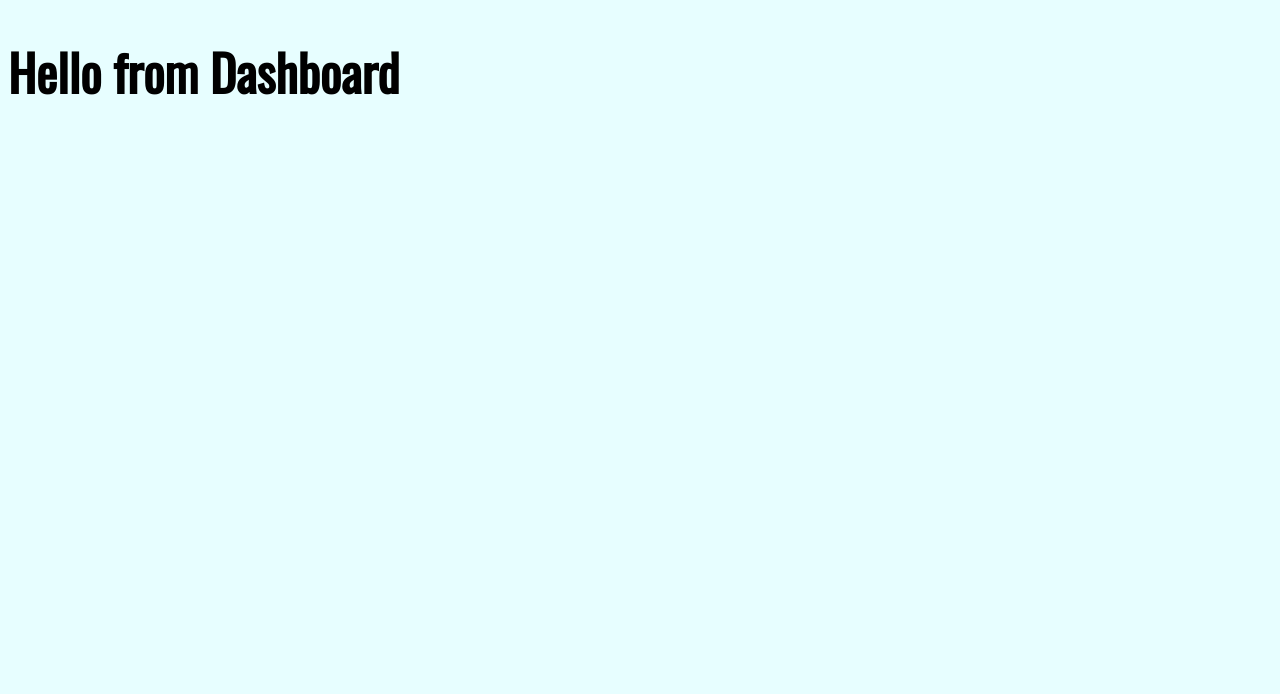
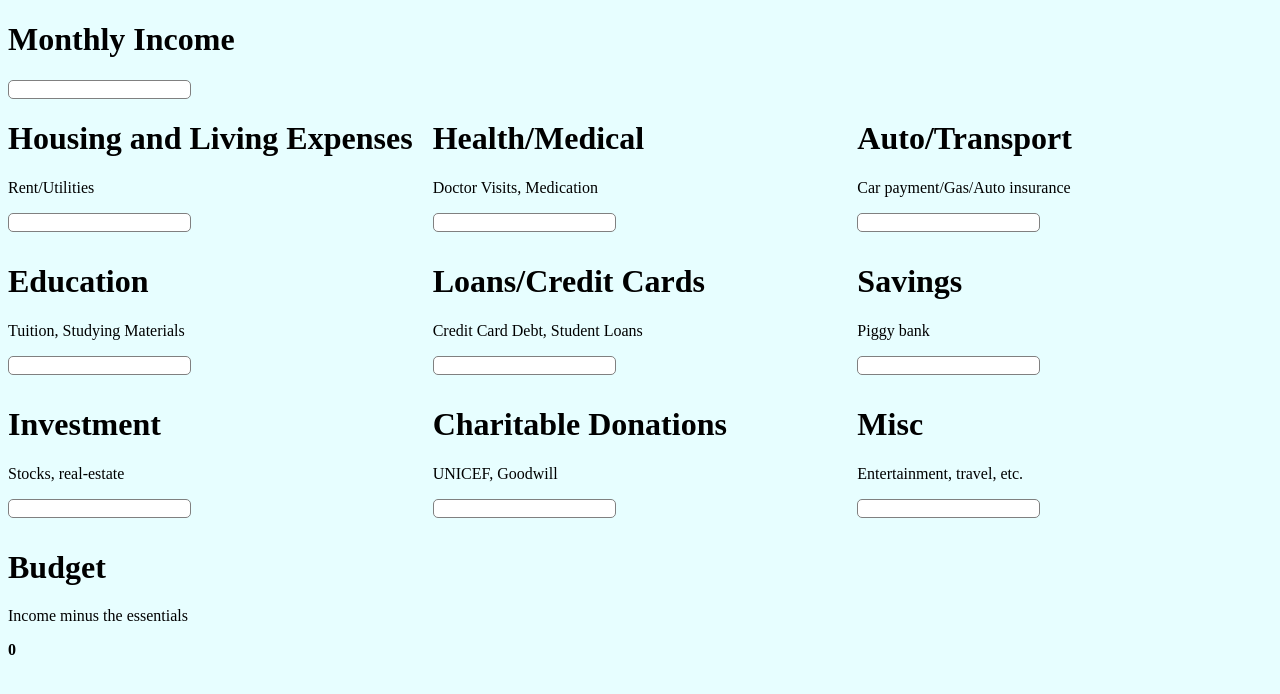
Before and after one commit to JigglyPuff-FTRI5/CurrenSee, a React app: page /dashboard in a window 1280 px wide. Shown: the top 694 px of the page. Built offline with nearby package versions, Linux system fonts and the light colour scheme.

Commit message:
merging dashboard updates

```diff
--- a/client/actions/actions.js
+++ b/client/actions/actions.js
@@ -27,6 +27,11 @@ export const passwordInputActionCreator = (input) => ({
   payload: input
 });
 
+export const updateBudgetActionCreator = () => ({
+  type: types.UPDATE_BUDGET,
+});
+
+
 export const submitSignupActionCreator = (user) => {
   return (dispatch) => {
     fetch('/user/signup', {
@@ -42,6 +47,32 @@ export const submitSignupActionCreator = (user) => {
     }).then(res => {
       console.log(res);
       dispatch({type: types.SUBMIT_SIGNUP})
+    })
+    .catch(err => console.log(err))
+  }
+}
+
+export const submitBudgetActionCreator = (total) => {
+  return (dispatch) => {
+    fetch('endpoint', {
+      method: "POST",
+      headers: {
+        "Content-Type": "application/json",
+      },
+      body: JSON.stringify({
+        housing: total.housing,
+      health: total.health,
+      auto: total.auto,
+      education: total.education,
+      loans: total.loans,
+      savings: total.savings,
+      investment: total.investment,
+      charity: total.charity,
+      misc: total.misc
+      })
+    }).then(res => {
+      console.log(res);
+    dispatch({type: types.SUBMIT_BUDGET})
     })
     .catch(err => console.log(err))
   }
@@ -65,3 +96,57 @@ export const submitLoginActionCreator = (user) => {
     .catch(err => console.log(err))
   }
 }
+
+
+
+// Budget Actions
+
+export const monthlyIncomeActionCreator = (input) => ({
+  type: types.INCOME_INPUT,
+  payload: input
+});
+
+export const housingInputActionCreator = (input) => ({
+  type: types.HOUSING_INPUT,
+  payload: input
+});
+
+export const healthInputActionCreator = (input) => ({
+  type: types.HEALTH_INPUT,
+  payload: input
+});
+
+export const autoInputActionCreator = (input) => ({
+  type: types.AUTO_INPUT,
+  payload: input
+});
+
+export const educationInputActionCreator = (input) => ({
+  type: types.EDUCATION_INPUT,
+  payload: input
+});
+
+export const loansInputActionCreator = (input) => ({
+  type: types.LOANS_INPUT,
+  payload: input
+});
+
+export const savingsInputActionCreator = (input) => ({
+  type: types.SAVINGS_INPUT,
+  payload: input
+});
+
+export const investInputActionCreator = (input) => ({
+  type: types.INVEST_INPUT,
+  payload: input
+});
+
+export const charInputActionCreator = (input) => ({
+  type: types.CHAR_INPUT,
+  payload: input
+});
+
+export const miscInputActionCreator = (input) => ({
+  type: types.MISC_INPUT,
+  payload: input
+});
--- a/client/components/Login.jsx
+++ b/client/components/Login.jsx
@@ -5,6 +5,7 @@ import { connect, useDispatch, useSelector } from 'react-redux';
 function Login(){
     const dispatch = useDispatch();
     const auth = useSelector(state => state.auth);
+    const navigate = useNavigate();
 
     const submit = (e) => {
         e.preventDefault();
@@ -13,7 +14,7 @@ function Login(){
             password: auth.password
         }
         dispatch(submitLoginActionCreator(user));
-        // navitage(/) ** Fill in route for main budget page
+        navitage('/dashboard')
     }
 
     return(
--- a/client/components/Mainpage.jsx
+++ b/client/components/Mainpage.jsx
@@ -5,8 +5,8 @@ import {Link} from 'react-router-dom'
 function Mainpage(){
 
     return(
-        <div class='mainpage'>
-            <h1>Curren$ee</h1>
+        <div className='mainpage'>
+            <h1 className = 'title'>Curren$ee</h1>
             <Link to='/login'>
             <button>Login</button>
             </Link>
--- a/client/components/Signup.jsx
+++ b/client/components/Signup.jsx
@@ -5,6 +5,7 @@ import { connect, useDispatch, useSelector } from 'react-redux';
 function SignUp() {
     const dispatch = useDispatch();
     const auth = useSelector(state => state.auth);
+    const navigate = useNavigate();
 
     const submit = (e) => {
         e.preventDefault();
@@ -14,7 +15,7 @@ function SignUp() {
             password: auth.password
         }
         dispatch(submitSignupActionCreator(user));
-        // navitage(/) ** Fill in route for main budget page
+        navitage('/dashboard')
     }
 
     return(
--- a/client/constants/actionTypes.js
+++ b/client/constants/actionTypes.js
@@ -4,3 +4,16 @@ export const EMAIL_INPUT = 'EMAIL_INPUT';
 export const PASSWORD_INPUT = 'PASSWORD_INPUT';
 export const SUBMIT_SIGNUP = 'SUBMIT_SIGNUP';
 export const SUBMIT_LOGIN = 'SUBMIT_LOGIN';
+
+export const HOUSING_INPUT = 'HOUSING_INPUT'
+export const HEALTH_INPUT = 'HEALTH_INPUT'
+export const AUTO_INPUT = 'AUTO_INPUT'
+export const EDUCATION_INPUT = 'EDUCATION_INPUT'
+export const LOANS_INPUT = 'LOANS_INPUT'
+export const SAVINGS_INPUT = 'SAVINGS_INPUT'
+export const INVEST_INPUT = 'INVEST_INPUT'
+export const CHAR_INPUT = 'CHAR_INPUT'
+export const MISC_INPUT = 'MISC_INPUT'
+export const INCOME_INPUT = 'INCOME_INPUT'
+export const SUBMIT_BUDGET = 'SUBMIT_BUDGET'
+export const UPDATE_BUDGET = 'UPDATE_BUDGET'
--- a/client/containers/Dashboard.jsx
+++ b/client/containers/Dashboard.jsx
@@ -1,11 +1,140 @@
 import React, { Component } from 'react';
+import {
+  monthlyIncomeActionCreator,
+  housingInputActionCreator,
+  healthInputActionCreator,
+  autoInputActionCreator,
+  educationInputActionCreator,
+  loansInputActionCreator,
+  savingsInputActionCreator,
+  investInputActionCreator,
+  charInputActionCreator,
+  miscInputActionCreator,
+  submitBudgetActionCreator,
+  updateBudgetActionCreator
+} from '../actions/actions'
+import { useDispatch, useSelector } from 'react-redux';
+
 
 function Dashboard() {
+  const dispatch = useDispatch();
+  const budget = useSelector(state => state.budget.budget)
 
+  const submit = (e) => {
+    e.preventDefault();
+    const total = {
+      housing: budget.housing,
+      health: budget.health,
+      auto: budget.auto,
+      education: budget.education,
+      loans: budget.loans,
+      savings: budget.savings,
+      investment: budget.investment,
+      charity: budget.charity,
+      misc: budget.misc
+    }
+    dispatch(submitBudgetActionCreator(total));
+  }
 
   return (
     <div>
-      <h1>Hello from Dashboard</h1>
+
+
+
+
+      <div className="monthly-income">
+        <h1>Monthly Income</h1>
+        <input type="number" onChange={(e) => {
+          dispatch(monthlyIncomeActionCreator(e.target.value));
+          dispatch(updateBudgetActionCreator());
+          }} />
+        </div>
+
+      <div className="budget-grid" style={{display: 'grid', gridTemplateColumns: 'repeat(3, 1fr)', gridGap: '10px', gridAutoRows: 'minMax(100px, auto)'}}>
+        <div className="budget-div">
+          <h1>Housing and Living Expenses</h1>
+          <p>Rent/Utilities</p>
+          <input type="number" onChange={(e) => {
+            dispatch(housingInputActionCreator(e.target.value));
+            dispatch(updateBudgetActionCreator());
+          }}/>
+        </div>
+        <div className="budget-div">
+          <h1>Health/Medical</h1>
+          <p>Doctor Visits, Medication</p>
+          <input type="number" onChange={(e) =>{
+           dispatch(healthInputActionCreator(e.target.value));
+           dispatch(updateBudgetActionCreator());
+          } }/>
+        </div>
+        <div className="budget-div">
+          <h1>Auto/Transport</h1>
+          <p>Car payment/Gas/Auto insurance</p>
+          <input type="number" onChange={(e) =>{
+            dispatch(autoInputActionCreator(e.target.value));
+            dispatch(updateBudgetActionCreator());
+          } }/>
+        </div>
+        <div className="budget-div">
+          <h1>Education</h1>
+          <p>Tuition, Studying Materials</p>
+          <input type="number" onChange={(e) => {
+            dispatch(educationInputActionCreator(e.target.value));
+            dispatch(updateBudgetActionCreator());
+          }}/>
+        </div>
+        <div className="budget-div">
+          <h1>Loans/Credit Cards</h1>
+          <p>Credit Card Debt, Student Loans</p>
+          <input type="number" onChange={(e) => {
+            dispatch(loansInputActionCreator(e.target.value));
+            dispatch(updateBudgetActionCreator());
+            }}/>
+
+        </div>
+        <div className="budget-div">
+          <h1>Savings</h1>
+          <p>Piggy bank</p>
+          <input type="number" onChange={(e) => {
+            dispatch(savingsInputActionCreator(e.target.value));
+            dispatch(updateBudgetActionCreator());
+            }}/>
+
+        </div>
+        <div className="budget-div">
+          <h1>Investment</h1>
+          <p>Stocks, real-estate</p>
+          <input type="number" onChange={(e) => {
+            dispatch(investInputActionCreator(e.target.value));
+            dispatch(updateBudgetActionCreator());
+            }}/>
+
+        </div>
+        <div className="budget-div">
+          <h1>Charitable Donations</h1>
+          <p>UNICEF, Goodwill</p>
+          <input type="number" onChange={(e) => {
+            dispatch(charInputActionCreator(e.target.value));
+            dispatch(updateBudgetActionCreator());
+            }}/>
+
+        </div>
+        <div className="budget-div">
+          <h1>Misc</h1>
+          <p>Entertainment, travel, etc.</p>
+          <input type="number" onChange={(e) => {
+            dispatch(miscInputActionCreator(e.target.value));
+            dispatch(updateBudgetActionCreator());
+            }}/>
+
+        </div>
+        <div className="budget-div">
+          <h1>Budget</h1>
+          <p>Income minus the essentials</p>
+          <strong>{budget}</strong>
+        </div>
+      </div>
+
     </div>
 
   );
--- /dev/null
+++ b/client/reducers/budgetReducer.js
@@ -0,0 +1,74 @@
+import * as types from '../constants/actionTypes';
+
+const initialState = {
+
+  housing: '0',
+  health: '0',
+  auto: '0',
+  education: '0',
+  loans: '0',
+  savings: '0',
+  investments: '0',
+  charity: '0',
+  misc: '0',
+  income: '0',
+  budget: '0'
+};
+
+const budgetReducer = (state = initialState, action) => {
+  switch(action.type) {
+    case types.HOUSING_INPUT:
+      return {...state, housing: action.payload};
+
+    case types.HEALTH_INPUT:
+      return {...state, health: action.payload};
+
+    case types.AUTO_INPUT:
+      return {...state, auto: action.payload};
+
+    case types.EDUCATION_INPUT:
+      return {...state, education: action.payload};
+
+    case types.LOANS_INPUT:
+      return {...state, loans: action.payload};
+
+    case types.SAVINGS_INPUT:
+      return {...state, savings: action.payload};
+
+    case types.INVEST_INPUT:
+      return {...state, investments: action.payload};
+
+    case types.CHAR_INPUT:
+      return {...state, charity: action.payload};
+
+    case types.MISC_INPUT:
+      return {...state, misc: action.payload};
+
+    case types.INCOME_INPUT:
+      return {...state, income: action.payload};
+
+    case types.UPDATE_BUDGET:{
+      const budg = Number(state.income) -
+      Number(state.housing) -
+      Number(state.health) -
+      Number(state.auto) -
+      Number(state.education) -
+      Number(state.loans) -
+      Number(state.savings) -
+      Number(state.investments) -
+      Number(state.charity) -
+      Number(state.misc);
+      return {...state, budget: budg}
+    }
+
+    case types.SUBMIT_BUDGET:{
+      return {...state}
+    }
+    default:
+       return state;
+  }
+
+
+};
+
+export default budgetReducer;
--- a/client/reducers/index.js
+++ b/client/reducers/index.js
@@ -2,10 +2,12 @@ import { combineReducers } from 'redux';
 
 // import all reducers here like below
 import dataReducer from './dataReducer';
+import budgetReducer from './budgetReducer';
 
 // combine reducers
 const reducers = combineReducers({
   data: dataReducer,
+  budget: budgetReducer
 });
 
 // make the combined reducers available for import
--- a/styles.scss
+++ b/styles.scss
@@ -12,7 +12,17 @@ input {
     border: 1px solid grey;
 }
 
-h1{
+.title{
     font-family: 'Oswald', sans-serif;
     font-size: 50px;
 }
+
+.budget-grid{
+    display: grid;
+    grid-template-columns: repeat(3, 1fr);
+    grid-template-rows: repeat(3, 1fr);
+}
+
+.budget-div{
+
+}
```
